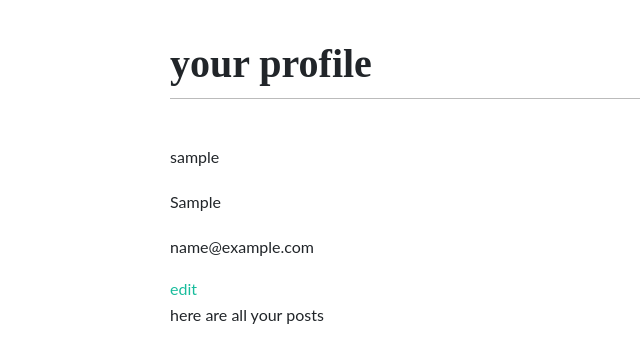
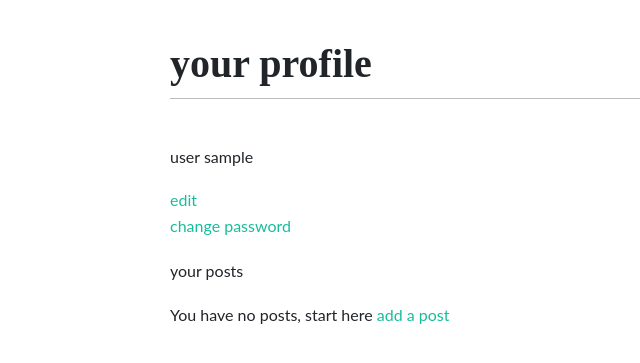
Before and after one commit to muriithiderro/instagram, a Django app: page /account/profile/ in a window 1280 px wide. Shown: the part 75-438 px from the top of the page, without its empty margins (0-640 px from the left). Run offline with Django 3.2, Linux system fonts and the light colour scheme; the visitor is signed in with stand-in values (Sample User, id 1); data that the repository does not hold is empty; some libraries are stand-ins or nearby versions; some web fonts are replaced.

Commit message:
Add password change and reset capabilities

```diff
--- a/account/forms.py
+++ b/account/forms.py
@@ -32,4 +32,4 @@ class UserEditForm(forms.ModelForm):
 class ProfileEditForm(forms.ModelForm):
     class Meta:
         model = Profile
-        fields = ('photo',)
+        fields = ('photo','bio')
--- a/account/models.py
+++ b/account/models.py
@@ -4,6 +4,7 @@ from django.conf import settings
 
 class Profile(models.Model):
     user = models.OneToOneField(settings.AUTH_USER_MODEL)
+    bio = models.TextField(default="empty bio")
     photo = models.ImageField(upload_to='users/%Y/%m/%d',blank=True,default='default.jpg')
 
     def __str__(self):
--- a/account/templates/account/profile.html
+++ b/account/templates/account/profile.html
@@ -3,13 +3,16 @@
 {% block content %}
 <h1>your profile</h1>
 <img src="{{ user.profile.photo.url }}">
-<p>{{user.username}}</p>
-<p>{{user.first_name}}</p>
-<p>{{user.email}}</p>
+<p>user {{user.username}}</p>
 
 <a href="{% url 'edit' %}">edit</a>
-<p >here are all your posts</p>
-{% for image in user.images_created.all %}
-   <img src="{{image.image.url}}" alt="change this">
-{% endfor %}
+<p ><a href="{% url 'password_change'%}">change password</a></p>
+<p >your posts</p>
+{% if user.images_created.all %}
+    {% for image in user.images_created.all %}
+    <img src="{{image.image.url}}" alt="change this">
+    {% endfor %}
+{% else %}
+   <p>You have no posts, start here <a href="{% url 'add_photo' %}">add a post</a></p>
+   {% endif %}
 {% endblock %}
--- a/account/urls.py
+++ b/account/urls.py
@@ -15,35 +15,17 @@ from django.contrib.auth.views import password_reset_complete
 from . import views
 
 urlpatterns = [
-        # post views
-        #url(r'^login/$', views.user_login, name='login'),
-
-        #login logout
         url(r'^login/$', login, name='login'),
         url(r'^logout/$', logout,{ 'template_name': 'registration/logout.html',}, name='logout'),
         url(r'^logout-then-login/$', logout_then_login, name='logout_then_login'),
-        #change password
-        url(r'^password-change/$', password_change, name='password_change'),
+        url(r'^password-change/$', password_change,{ 'template_name': 'registration/password_change_form.html',}, name='password_change'),
         url(r'^password-change/done/$', password_change_done, name='password_change_done'),
-        #reset password
-        ## restore password urls
-        url(r'^password-reset/$',
-        password_reset,
-        name='password_reset'),
-        url(r'^password-reset/done/$',
-        password_reset_done,
-        name='password_reset_done'),
-        url(r'^password-reset/confirm/(?P<uidb64>[-\w]+)/(?P<token>[-\w]+)/$',
-        password_reset_confirm,
-        name='password_reset_confirm'),
-        url(r'^password-reset/complete/$',
-        password_reset_complete,
-        name='password_reset_complete'),
-        #Edit profile
+        url(r'^password-reset/$',password_reset,name='password_reset'),
+        url(r'^password-reset/done/$',password_reset_done,name='password_reset_done'),
+        url(r'^password-reset/confirm/(?P<uidb64>[-\w]+)/(?P<token>[-\w]+)/$',password_reset_confirm,name='password_reset_confirm'),
+        url(r'^password-reset/complete/$',password_reset_complete,name='password_reset_complete'),
         url(r'^edit/$', views.edit, name='edit'),
-        #Register
         url(r'^register/$', views.register, name='register'),
         url(r'^profile/$', views.profile, name='profile'),
-        # # #root url
-        # url(r'^$', views.dashboard, name='dashboard'),
+
         ]
```
Also changed, not shown: account/migrations/0002_auto_20180617_1641.py (added).
